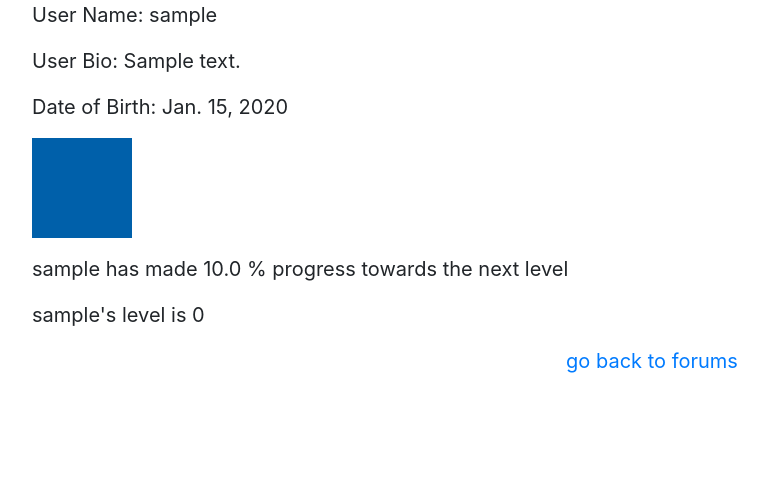
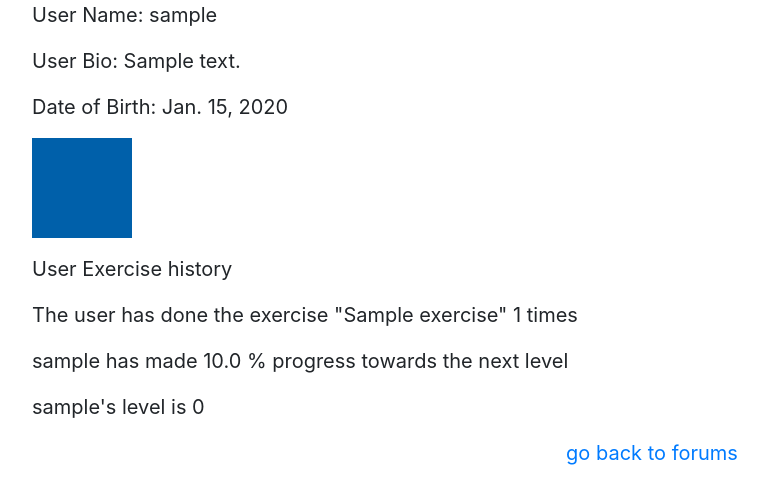
Before and after one commit to harshilpareek0/HP-Django-Project, a Django app: page /profile_view/1/ in a window 1280 px wide. Shown: the top 504 px of the page, without its empty margins (8-776 px from the left). Run offline with Django 3.2, Linux system fonts and the light colour scheme; tables that the repository leaves empty hold one stand-in row (values such as "Sample post"); some libraries are stand-ins or nearby versions.

Commit message:
added exercise history to profile view in forums

```diff
--- a/eg/templates/view_profile.html
+++ b/eg/templates/view_profile.html
@@ -10,6 +10,14 @@
         <p class="text-left">User Bio: {{profile.bio}}</p>
         <p class="text-left">Date of Birth: {{profile.date_of_birth}}</p>
         <p class="text-left"><img src="{% static 'eg/images/blue-box.jpg' %}" width="{{progress}}" height="100"></p>
+        <p class="text-left"> User Exercise history</p>
+        {% if exercise_list %}
+        {% for exercise, exercise_count in exercises.items %}
+        <p class="text-left">The user has done the exercise "{{exercise}}" {{exercise_count}} times</p>
+        {% endfor %}
+        {% else %}
+        <p class="text-left"> No history yet</p>
+        {% endif %}
         <p class="text-left">{{profile.user}} has made {{progress_percentage}} % progress towards the next level</p>
         <p class="text-left">{{profile.user}}'s level is {{level}}</p>
         {% if level > 4 %}
--- a/eg/views.py
+++ b/eg/views.py
@@ -127,10 +127,17 @@ class ForumProfileView(generic.ListView):
     template_name = 'view_profile.html'
     def get_context_data(self, **kwargs):
         progress = (Exercise.objects.filter(exerciser_name=self.kwargs['userid']).count() % 10) * 100
+        exercise_list = Exercise.objects.filter(exerciser_name=self.kwargs['userid'])
+        exercises = dict()
+        for item in exercise_list.iterator():
+            if item.exercise_name not in exercises.keys():
+                exercises.update({item.exercise_name: 1})
+            else:
+                exercises[item.exercise_name] += 1
         progress_percentage = progress / 10
         level = floor(Exercise.objects.filter(exerciser_name=self.kwargs['userid']).count() / 10)
         context = super(ForumProfileView, self).get_context_data(**kwargs)
-        context.update({'progress': progress, 'progress_percentage': progress_percentage, 'level':level})
+        context.update({'progress': progress, 'progress_percentage': progress_percentage, 'level':level, 'exercise_list': exercise_list, 'exercises':exercises})
         return context
     def get_queryset(self):
         return Profile.objects.filter(user=self.kwargs['userid'])
```
